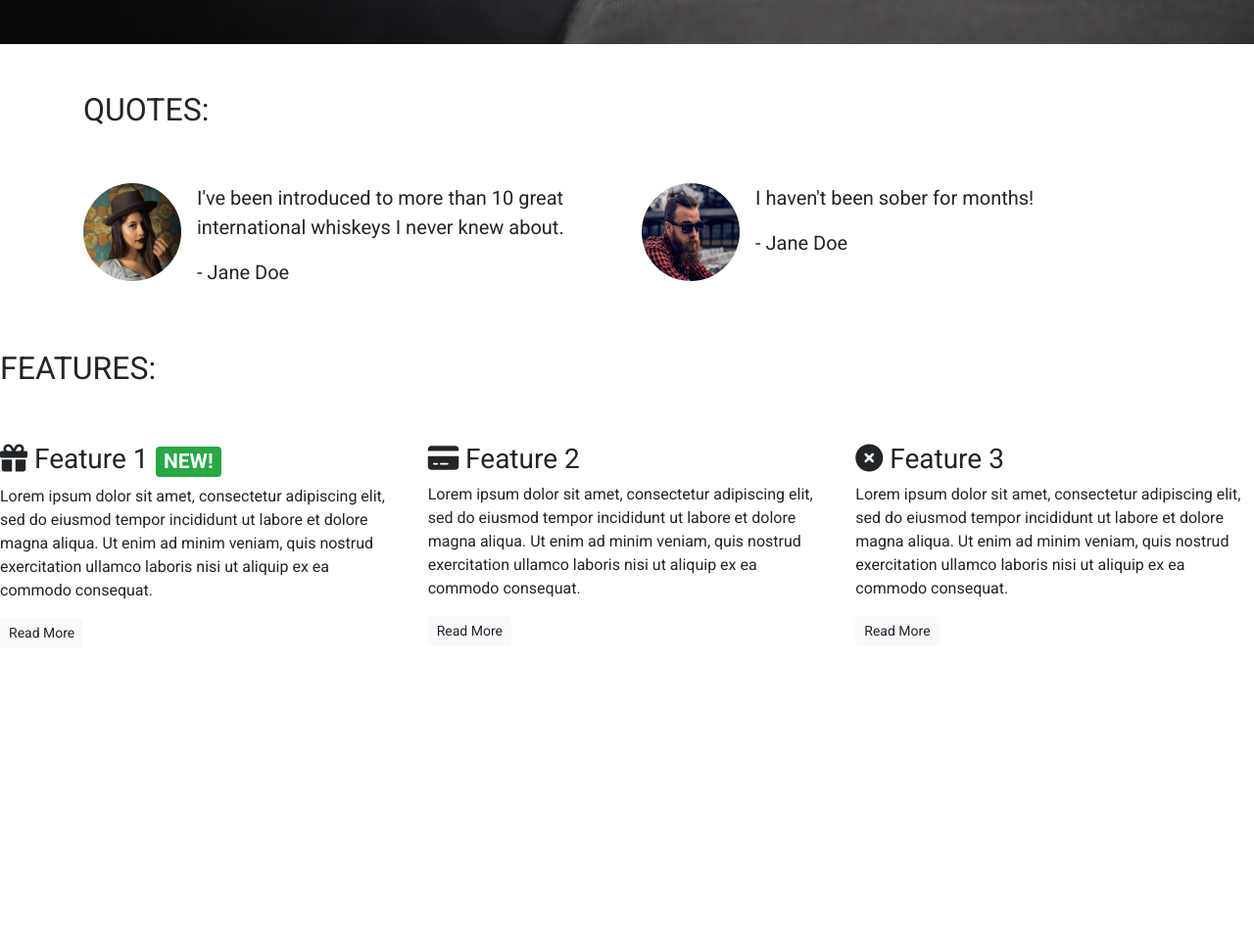
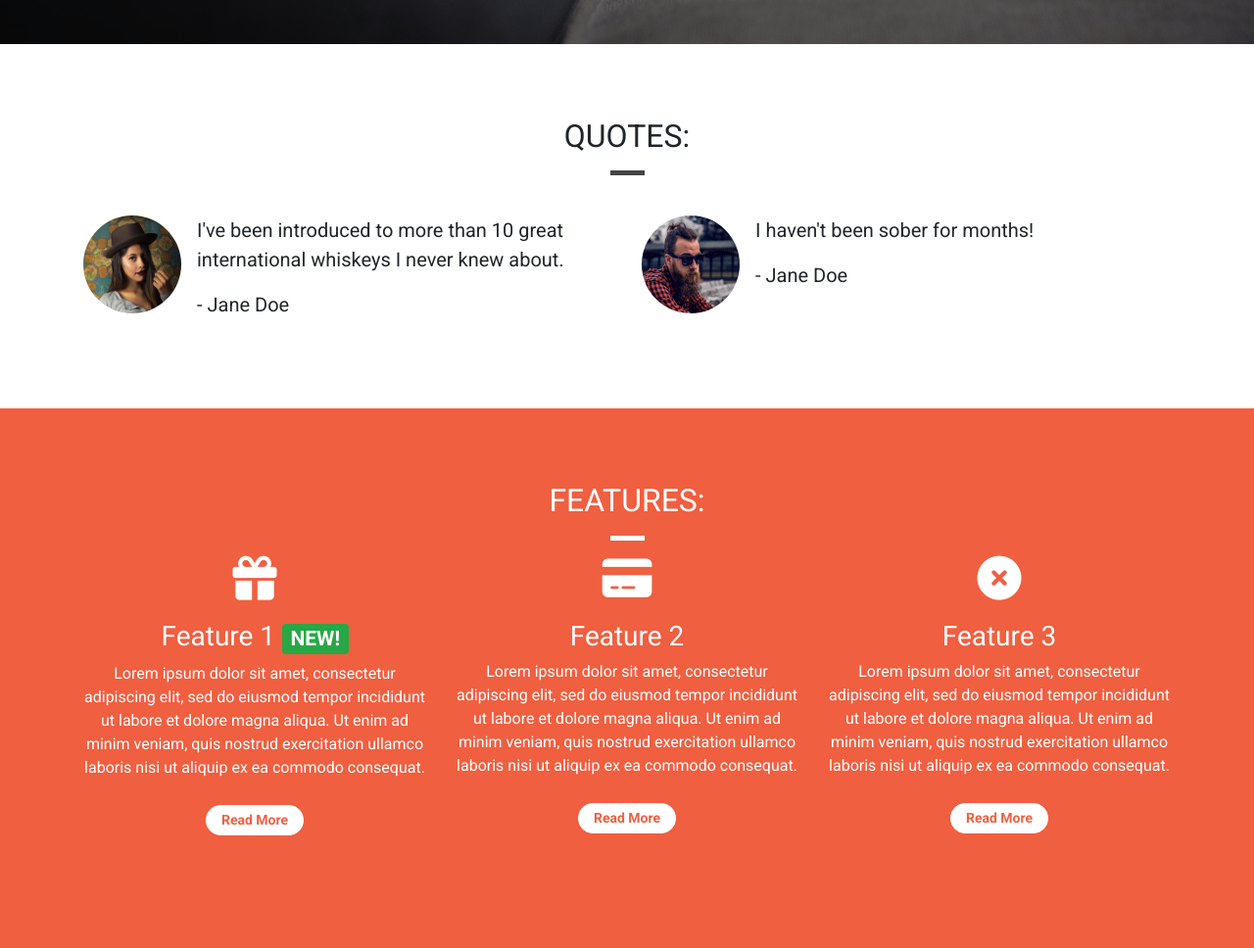
Before and after one commit to decant09/bootstrap4, a plain HTML site: page index.html in a window 1280 px wide. Shown: the part 755-1723 px from the top of the page at 98% size. Before the commit the page ends 1433 px from the top, so only its background shows below. Drawn offline with nearby package versions, Linux system fonts and the light colour scheme.

Commit message:
Update quotes & features

```diff
--- a/css/style.css
+++ b/css/style.css
@@ -2,21 +2,16 @@ body {
     font-family: 'Roboto', sans-serif;
 }
 
-.alert-container .col-12 {
-    padding-left: 0;
-    padding-right: 0;
+/* Containers */
+
+.container-wrapper {}
+
+.container-wrapper--red {
+    background-color: #f05f40;
+    color: white;
 }
 
-.site-wide-alert {
-    color: #544600;
-    background-color: #eec802;
-    border-color: #eec802;
-    padding: 5px 15px;
-    margin-bottom: 0;
-    border: 1px solid transparent;
-    border-radius: 0;
-}
-
+.alert-container {}
 
 .callout-container {
     height: 100vh;
@@ -41,6 +36,11 @@ body {
     height: 100%;
     width: 100%;
     background-color: rgba(0, 0, 0, 0.5);
+}
+
+.content-container {
+    padding-top: 75px;
+    padding-bottom: 75px;
 }
 
 /* Navbar */
@@ -111,6 +111,10 @@ body {
     background-color: #f05f40;
 }
 
+.block-divider--white {
+    background-color: white;
+}
+
 .block-divider--short {
     width: 35px;
 }
@@ -137,3 +141,61 @@ body {
     border-color: #df4929;
     color: white;
 }
+
+/* Alert */
+
+.alert-container .col-12 {
+    padding-left: 0;
+    padding-right: 0;
+}
+
+.site-wide-alert {
+    color: #544600;
+    background-color: #eec802;
+    border-color: #eec802;
+    padding: 5px 15px;
+    margin-bottom: 0;
+    border: 1px solid transparent;
+    border-radius: 0;
+}
+
+/* Page Headers */
+
+.page-header {
+    margin-bottom: 0;
+    border-bottom: 0;
+    text-align: center;
+}
+
+.page-header h2 {
+    margin-top: 0;
+}
+
+/* Quotes */
+
+.quotes .page-header {
+    margin-bottom: 25px;
+}
+
+/* Features */
+
+.feature {
+    text-align: center;
+    margin-bottom: 40px;
+}
+
+.feature i {
+    margin-bottom: 20px;
+    font-size: 45px;
+    line-height: 45px;
+}
+
+.feature .btn {
+    background-color: white;
+    border-color: white;
+    border-radius: 15px;
+    min-width: 100px;
+    font-weight: bold;
+    margin-top: 10px;
+    color: #f05f40;
+}
--- a/index.html
+++ b/index.html
@@ -80,11 +80,13 @@
     </div>
 
     <!-- Quotes -->
-    <div class="container quotes-container">
+    <div class="container-wrapper">
+        <div class="container quotes-container content-container">
             <section class="quotes">
                 <div class="row">
-                <div class="col-12 my-5">
+                    <div class="col-12 page-header">
                         <h2 class="text-uppercase">Quotes:</h2>
+                        <hr class="block-divider block-divider--short">
                     </div>
                 </div>
                 <div class="row">
@@ -95,8 +97,8 @@
                             </div>
                             <div class="media-body">
                                 <blockquote class="blockquote">
-                                <p>I've been introduced to more than 10 great international whiskeys I never knew about.
-                                </p>
+                                    <p>I've been introduced to more than 10 great international whiskeys I never knew
+                                        about.</p>
                                     <p>- Jane Doe</p>
                                 </blockquote>
                             </div>
@@ -119,47 +121,51 @@
             </section>
             <!-- /.quotes -->
         </div>
+    </div>
 
     <!-- Features -->
-    <div class="features-container">
+    <div class="container-wrapper container-wrapper--red">
+        <div class="container features-container content-container">
             <section class="features">
                 <div class="row">
-                <div class="col-12 my-5">
+                    <div class="col-12 page-header">
                         <h2 class="text-uppercase">Features:</h2>
+                        <hr class="block-divider block-divider--short block-divider--white">
                     </div>
                 </div>
                 <div class="row">
                     <div class="col-12 col-md-6 col-lg-4">
                         <div class="feature">
-                        <h3><i class="fas fa-gift d-none d-sm-inline"></i> Feature 1 <span
+                            <h3><i class="fas fa-gift d-none d-sm-block"></i> Feature 1 <span
                                     class="badge badge-success">NEW!</span></h3>
-                        <p>Lorem ipsum dolor sit amet, consectetur adipiscing elit, sed do eiusmod tempor incididunt ut
-                            labore et dolore magna aliqua. Ut enim ad minim veniam, quis nostrud exercitation ullamco
-                            laboris nisi ut aliquip ex ea commodo consequat.</p>
+                            <p>Lorem ipsum dolor sit amet, consectetur adipiscing elit, sed do eiusmod tempor incididunt
+                                ut labore et dolore magna aliqua. Ut enim ad minim veniam, quis nostrud exercitation
+                                ullamco laboris nisi ut aliquip ex ea commodo consequat.</p>
                             <p><a class="btn btn-sm btn-light" href="">Read More</a></p>
                         </div>
                     </div>
                     <div class="col-12 col-md-6 col-lg-4">
                         <div class="feature">
-                        <h3><i class="fas fa-credit-card d-none d-sm-inline"></i> Feature 2</h3>
-                        <p>Lorem ipsum dolor sit amet, consectetur adipiscing elit, sed do eiusmod tempor incididunt ut
-                            labore et dolore magna aliqua. Ut enim ad minim veniam, quis nostrud exercitation ullamco
-                            laboris nisi ut aliquip ex ea commodo consequat.</p>
+                            <h3><i class="fas fa-credit-card d-none d-sm-block"></i> Feature 2</h3>
+                            <p>Lorem ipsum dolor sit amet, consectetur adipiscing elit, sed do eiusmod tempor incididunt
+                                ut labore et dolore magna aliqua. Ut enim ad minim veniam, quis nostrud exercitation
+                                ullamco laboris nisi ut aliquip ex ea commodo consequat.</p>
                             <p><a class="btn btn-sm btn-light" href="">Read More</a></p>
                         </div>
                     </div>
                     <div class="col-12 d-md-none d-lg-block col-lg-4">
                         <div class="feature">
-                        <h3><i class="fas fa-times-circle d-none d-sm-inline"></i> Feature 3</h3>
-                        <p>Lorem ipsum dolor sit amet, consectetur adipiscing elit, sed do eiusmod tempor incididunt ut
-                            labore et dolore magna aliqua. Ut enim ad minim veniam, quis nostrud exercitation ullamco
-                            laboris nisi ut aliquip ex ea commodo consequat.</p>
+                            <h3><i class="fas fa-times-circle d-none d-sm-block"></i> Feature 3</h3>
+                            <p>Lorem ipsum dolor sit amet, consectetur adipiscing elit, sed do eiusmod tempor incididunt
+                                ut labore et dolore magna aliqua. Ut enim ad minim veniam, quis nostrud exercitation
+                                ullamco laboris nisi ut aliquip ex ea commodo consequat.</p>
                             <p><a class="btn btn-sm btn-light" href="">Read More</a></p>
                         </div>
                     </div>
                 </div>
             </section>
             <!-- /.features -->
+        </div>
     </div>
 
     <div class="modal" tabindex="-1" role="dialog" id="signUpModal">
@@ -196,15 +202,9 @@
         </div>
     </div>
 
-    <script src="https://code.jquery.com/jquery-3.3.1.slim.min.js"
-        integrity="sha384-q8i/X+965DzO0rT7abK41JStQIAqVgRVzpbzo5smXKp4YfRvH+8abtTE1Pi6jizo"
-        crossorigin="anonymous"></script>
-    <script src="https://cdnjs.cloudflare.com/ajax/libs/popper.js/1.14.3/umd/popper.min.js"
-        integrity="sha384-ZMP7rVo3mIykV+2+9J3UJ46jBk0WLaUAdn689aCwoqbBJiSnjAK/l8WvCWPIPm49"
-        crossorigin="anonymous"></script>
-    <script src="https://stackpath.bootstrapcdn.com/bootstrap/4.1.3/js/bootstrap.min.js"
-        integrity="sha384-ChfqqxuZUCnJSK3+MXmPNIyE6ZbWh2IMqE241rYiqJxyMiZ6OW/JmZQ5stwEULTy"
-        crossorigin="anonymous"></script>
+    <script src="https://code.jquery.com/jquery-3.3.1.slim.min.js" integrity="sha384-q8i/X+965DzO0rT7abK41JStQIAqVgRVzpbzo5smXKp4YfRvH+8abtTE1Pi6jizo" crossorigin="anonymous"></script>
+    <script src="https://cdnjs.cloudflare.com/ajax/libs/popper.js/1.14.3/umd/popper.min.js" integrity="sha384-ZMP7rVo3mIykV+2+9J3UJ46jBk0WLaUAdn689aCwoqbBJiSnjAK/l8WvCWPIPm49" crossorigin="anonymous"></script>
+    <script src="https://stackpath.bootstrapcdn.com/bootstrap/4.1.3/js/bootstrap.min.js" integrity="sha384-ChfqqxuZUCnJSK3+MXmPNIyE6ZbWh2IMqE241rYiqJxyMiZ6OW/JmZQ5stwEULTy" crossorigin="anonymous"></script>
     <script src="https://kit.fontawesome.com/1ed6f98dad.js" crossorigin="anonymous"></script>
 </body>
 
```
Lines whose indentation alone changed are shown as unchanged.
